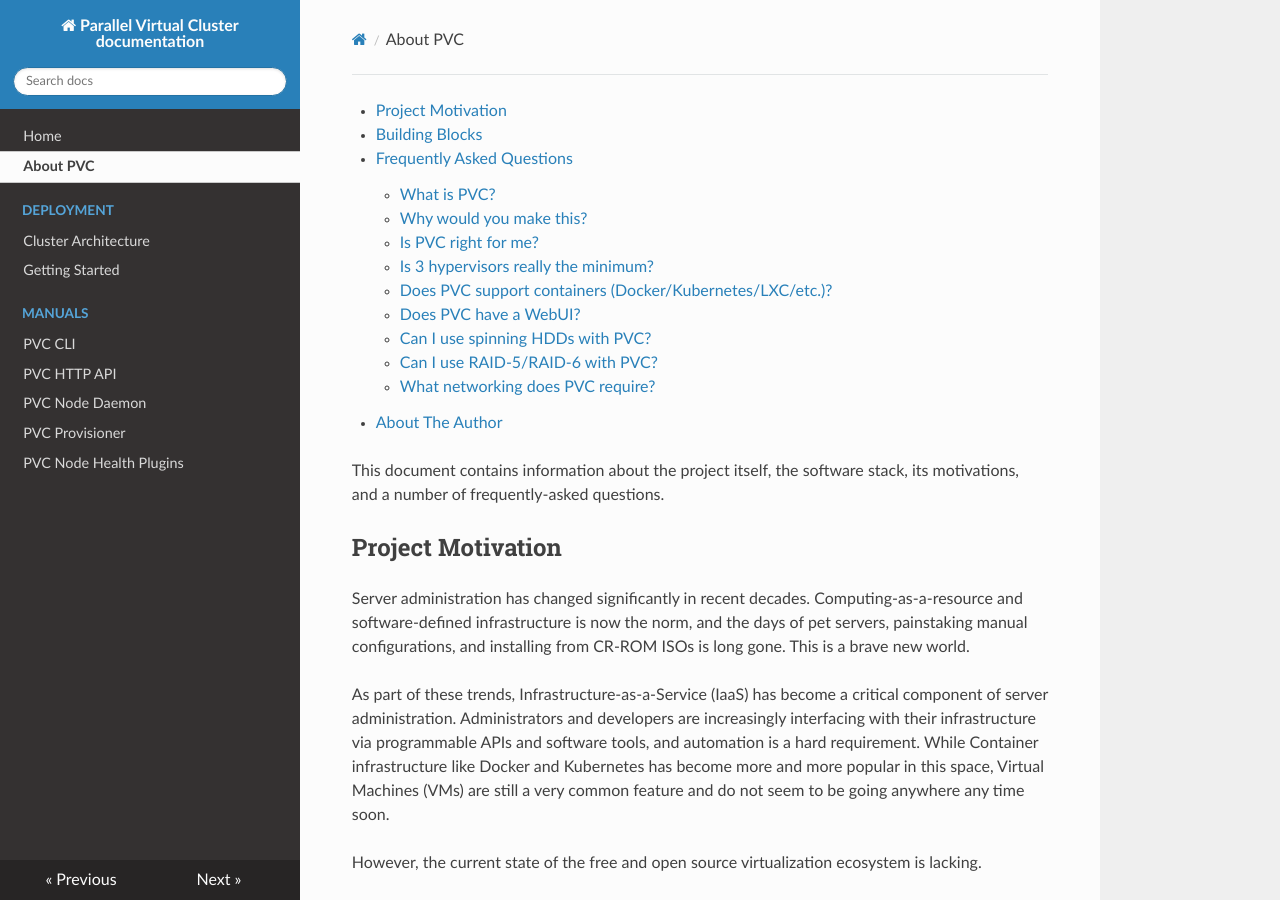
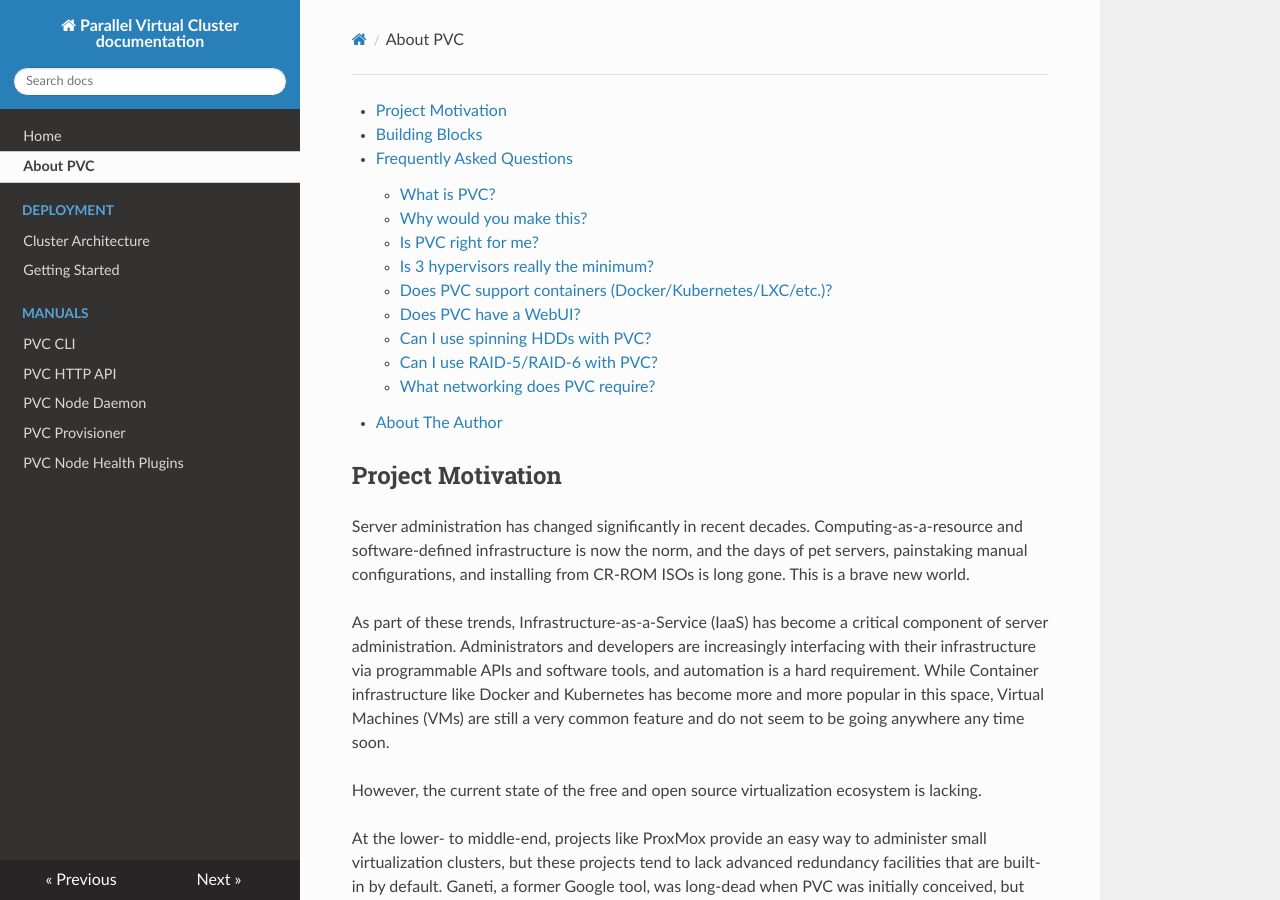
Before and after one commit to parallelvirtualcluster/docs, an MkDocs documentation site: the page built from docs/about-pvc.md, in a window 1280 px wide and 900 px high. Built offline with MkDocs 1.6.1, drawn with Linux system fonts in a browser that asks for light colours; nearby versions of some CDN libraries.

Commit message:
Remove explanatory sentence

```diff
--- a/docs/about-pvc.md
+++ b/docs/about-pvc.md
@@ -3,8 +3,6 @@
 ---
 
 [TOC]
-
-This document contains information about the project itself, the software stack, its motivations, and a number of frequently-asked questions.
 
 ## Project Motivation
 
```
